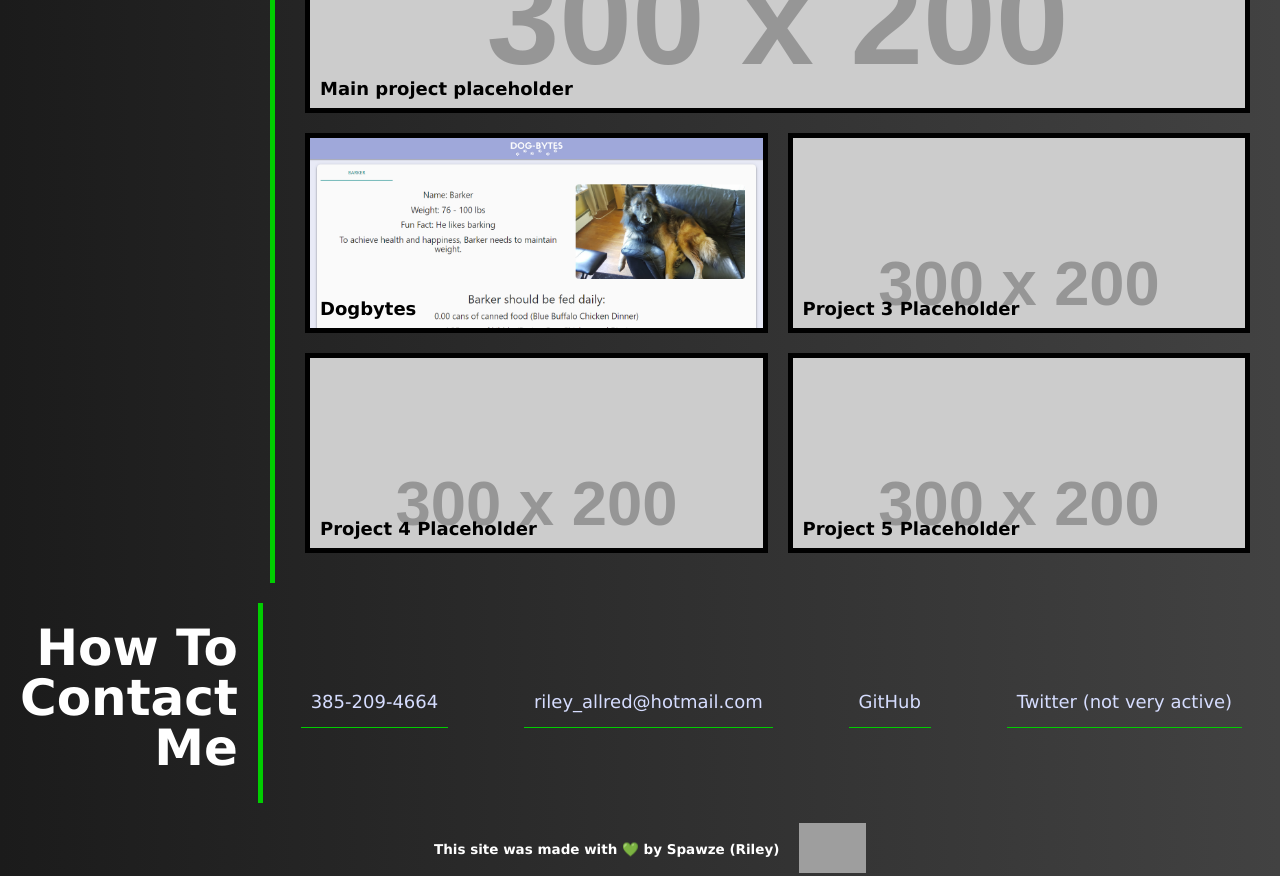
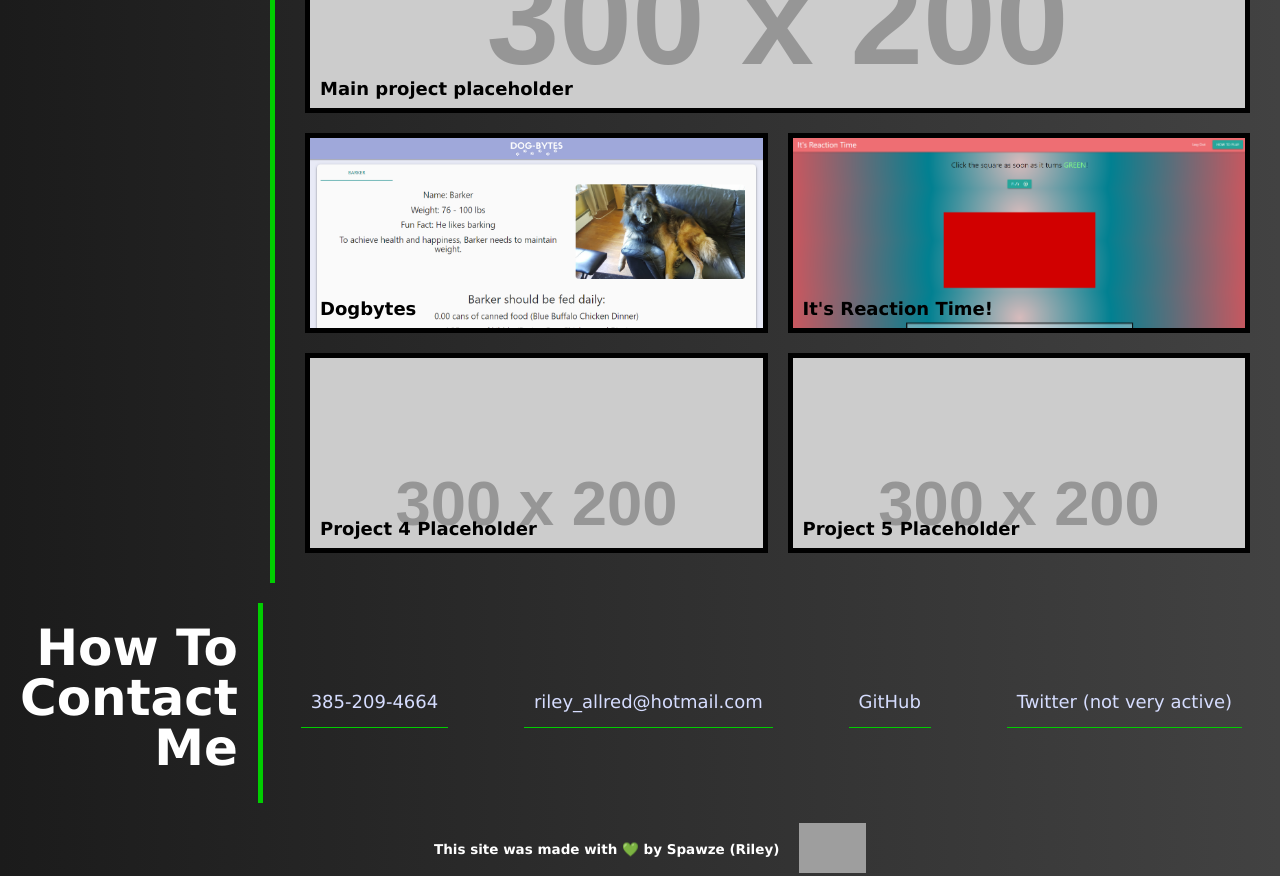
Before and after one commit to Spawze/Riley-Portfolio, a plain HTML site: page index.html in a window 1280 px wide. Shown: the part 980-1856 px from the top of the page. Drawn offline with Linux system fonts and the light colour scheme; grey boxes are pictures that could not be loaded; placeholder pictures from the web are drawn by us.

Commit message:
added project 2 to portfolio

```diff
--- a/index.html
+++ b/index.html
@@ -66,9 +66,9 @@
                     <h3>Dogbytes</h3>
                     <img src="./assets/images/dogbytes.png" alt="Image showing dog-bytes website">
                 </a>
-                <a href="https://media.discordapp.net/attachments/807809192537882647/1042890145688453161/spin.gif">
-                    <h3>Project 3 Placeholder</h3>
-                    <img src="https://via.placeholder.com/300x200" alt="placeholder">
+                <a href="https://its-reaction-time.herokuapp.com">
+                    <h3>It's Reaction Time!</h3>
+                    <img src="./assets/images/its-reaction-time.png" alt="placeholder">
                 </a>
                 <a href="https://media.discordapp.net/attachments/741945274901200897/1041441363159433276/caption-1-1.gif">
                     <h3>Project 4 Placeholder</h3>
```
Also changed, not shown: assets/images/its-reaction-time.png (added).
